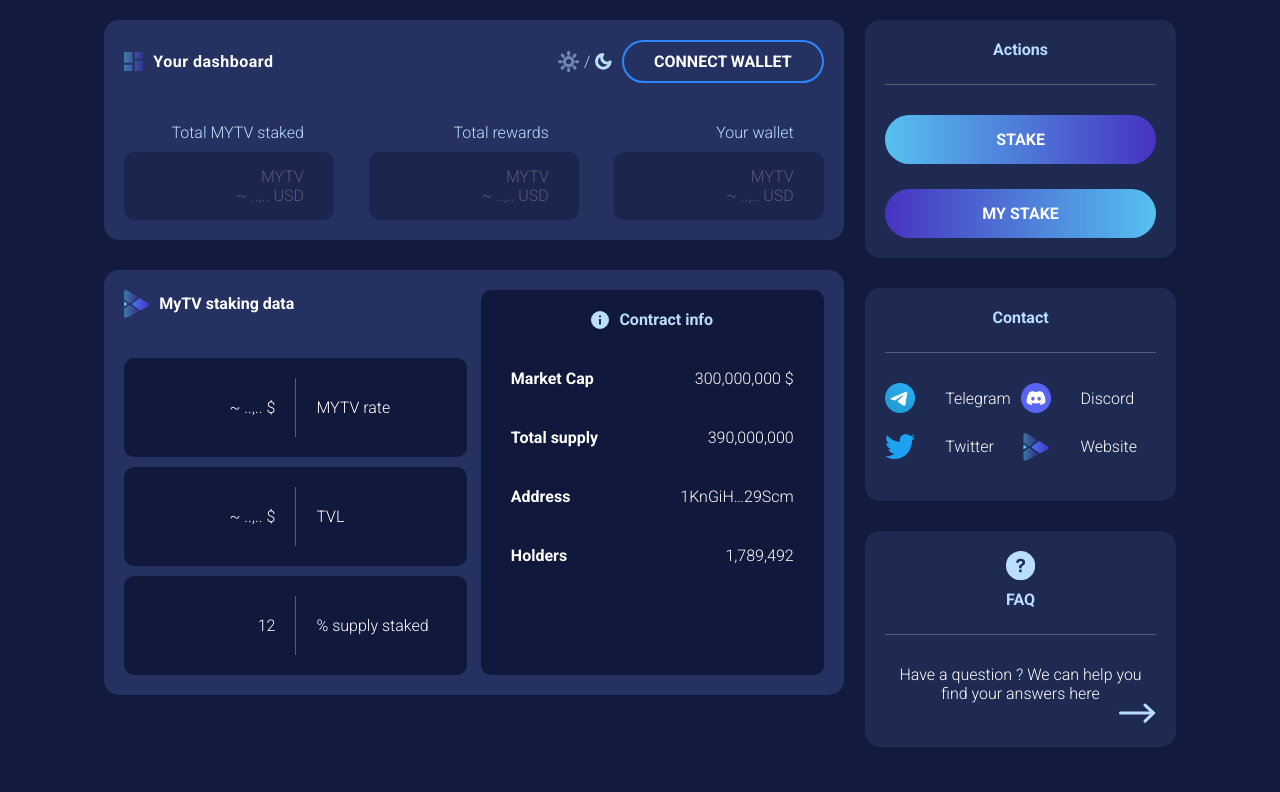
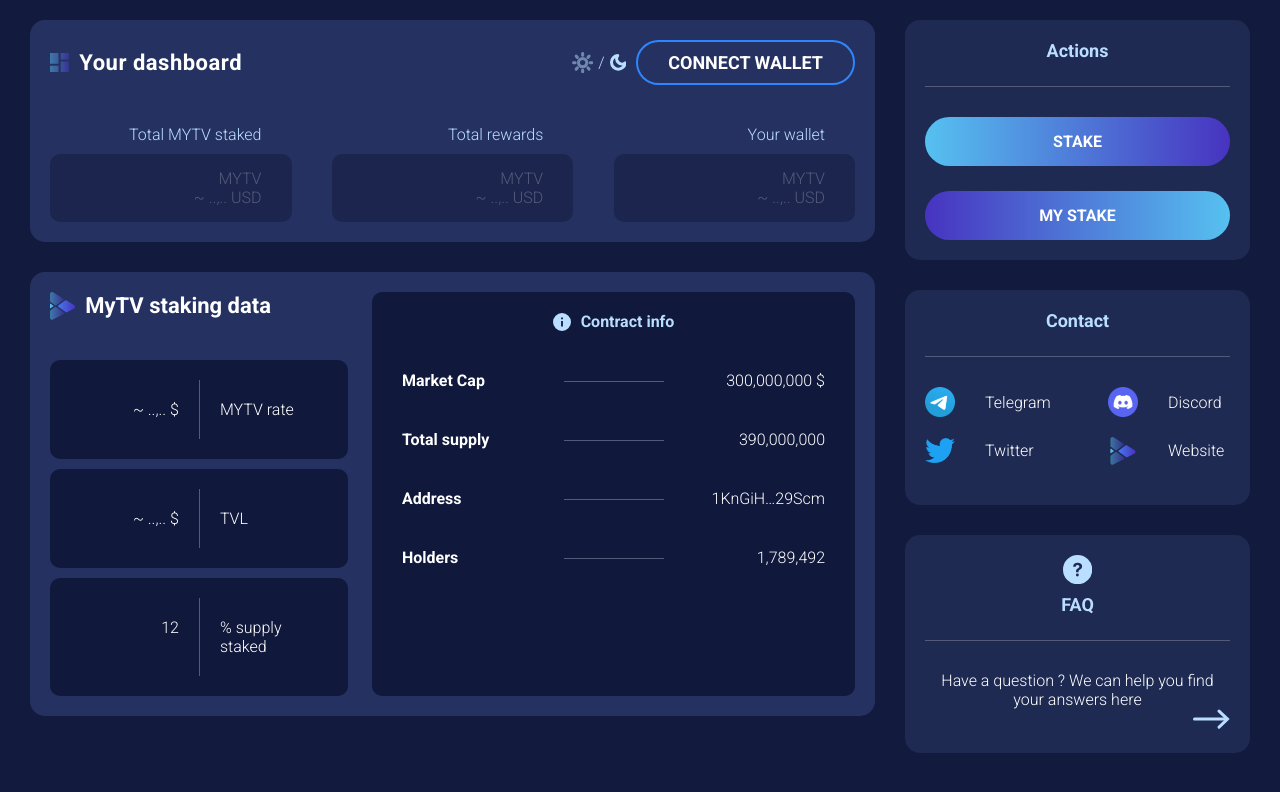
Before and after one commit to PepseeActus/test-integration, a plain HTML site: page index.html in a window 1280 px wide. Drawn offline with Linux system fonts and the light colour scheme.

Commit message:
deuxième set

```diff
--- a/index.html
+++ b/index.html
@@ -79,22 +79,18 @@
                     </h3>
                     <div>
                         <span class="bold">Market Cap</span>
-                        <span></span>
                         <span>300,000,000 $</span>
                     </div>
                     <div>
                         <span class="bold">Total supply</span>
-                        <span></span>
                         <span>390,000,000</span>
                     </div>
                     <div>
                         <span class="bold">Address</span>
-                        <span></span>
                         <span>1KnGiH…29Scm</span>
                     </div>
                     <div>
                         <span class="bold">Holders</span>
-                        <span></span>
                         <span>1,789,492</span>
                     </div>
                 </div>
--- a/style.css
+++ b/style.css
@@ -41,9 +41,9 @@ body {
 .wrapper {
     display: flex;
     justify-content: space-between;
-    padding: 20px;
+    padding: 20px 15px;
     margin: 0 auto;
-    max-width: 1112px;
+    max-width: 1365px;
 }
 
 h2 {
@@ -61,7 +61,9 @@ h2 {
 
 /*Main*/
 .main {
-    width: 69%;
+    max-width: 890px;
+    width: 70%;
+    padding: 0 15px;
 }
 
 .main .box {
@@ -91,6 +93,7 @@ h2 {
 .dashboard .content-header .border {
     padding: 10px 30px;
     margin-left: 10px;
+    font-size: 18px;
     border: 2px solid var(--border-color);
     border-radius: 40px;
 }
@@ -99,6 +102,7 @@ h2 {
     display: flex;
     align-items: center;
     letter-spacing: .5px;
+    font-size: 22px;
 }
 
 .dashboard .content {
@@ -137,11 +141,16 @@ h2 {
 .staking .content-header h2 {
     display: flex;
     align-items: center;
+    font-size: 22px;
 }
 
 .staking .content-wrapper {
-    width: 49%;
+    width: 37%;
     border-radius: 10px;
+}
+
+.staking .content-wrapper + .content-wrapper {
+    width: 60%;
 }
 
 .staking .content-wrapper h3 {
@@ -162,8 +171,20 @@ h2 {
 }
 
 .staking .content-wrapper + .content-wrapper div {
+    position: relative;
     display: flex;
     justify-content: space-between;
+}
+
+.staking .content-wrapper + .content-wrapper div::before {
+    position: absolute;
+    left: 50%;
+    top: 50%;
+    transform: translateX(-50%);
+    content: '';
+    display: block;
+    width: 100px;
+    border-bottom: 1px solid var(--line-color);
 }
 
 .staking .content-wrapper + .content-wrapper div:not(:last-of-type) {
@@ -194,7 +215,9 @@ h2 {
 
 /*Sidebar*/
 .sidebar {
-    width: 29%;
+    max-width: 390px;
+    width: 30%;
+    padding: 0 15px;
 }
 
 .sidebar .box {
@@ -220,6 +243,7 @@ h2 {
     border-bottom: 1px solid var(--line-color);
     color: var(--light-blue);
     text-align: center;
+    font-size: 18px;
 }
 
 .sidebar .contact .content-box {
@@ -231,8 +255,7 @@ h2 {
 .sidebar .contact .content-box div {
     display: flex;
     align-items: center;
-    width: 50%;
-    min-width: 50%;
+    min-width: 40%;
     margin-bottom: 20px;
     text-align: center;
 }
```
